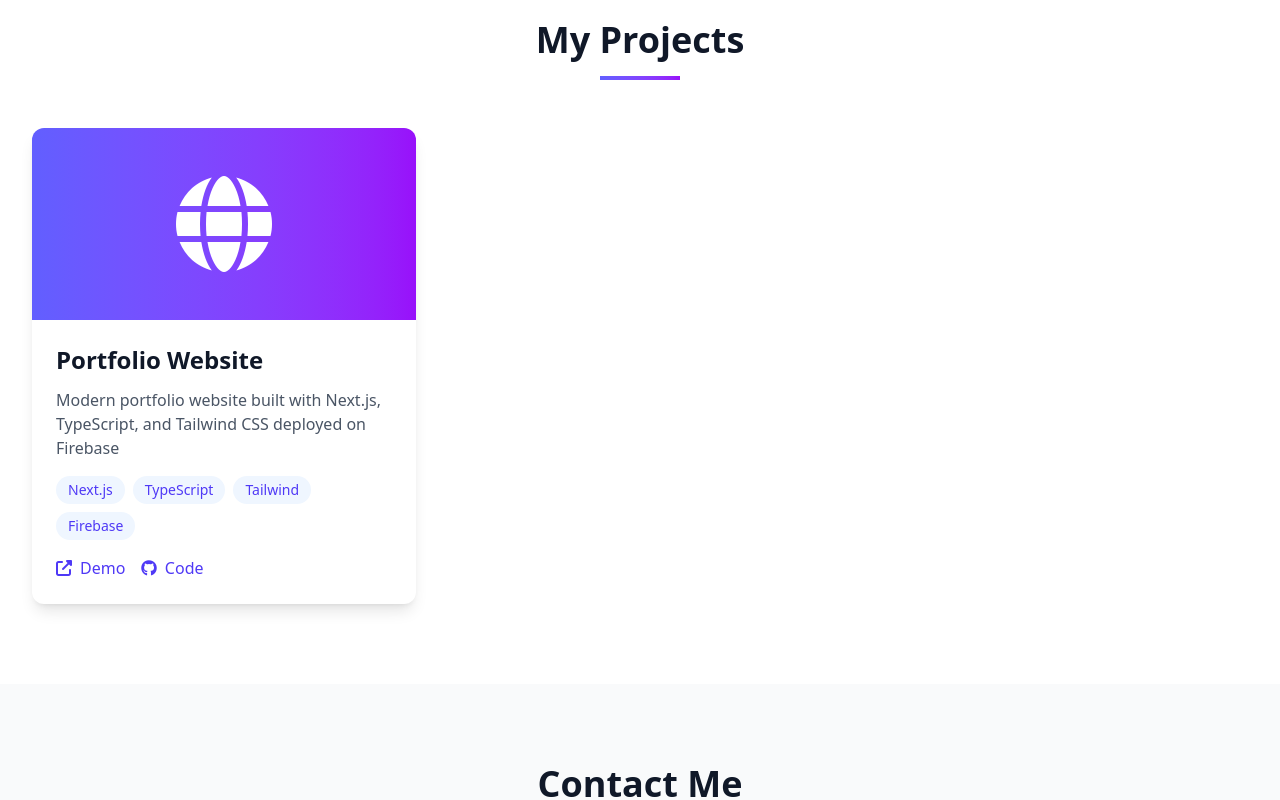
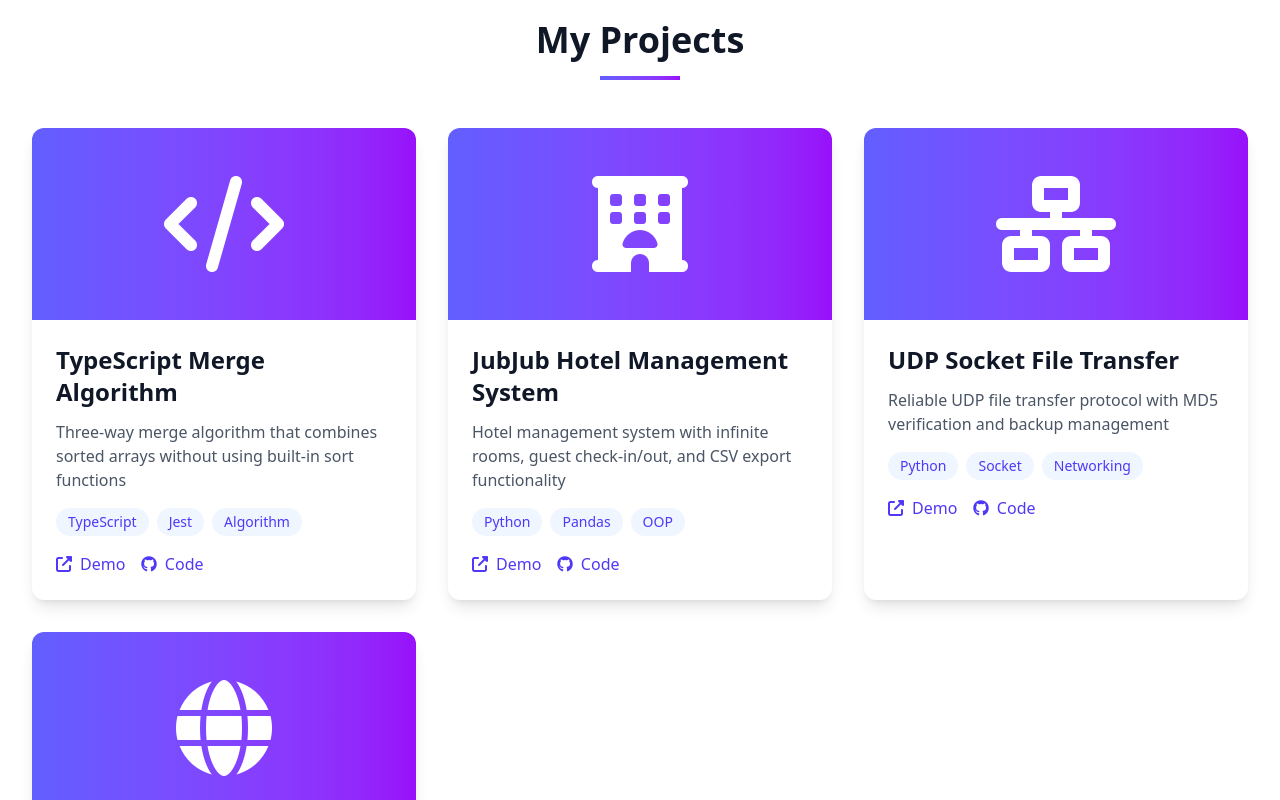
Before and after one commit to PPraapatZZ/deploy_testing, a Next.js app: page / in a window 1280 px wide. Shown: the part 2080-2880 px from the top of the page. Built offline with nearby package versions, Linux system fonts and the light colour scheme.

Commit message:
Update projects section with real GitHub projects

```diff
--- a/app/page.tsx
+++ b/app/page.tsx
@@ -54,6 +54,24 @@ export default function Home() {
   ]
 
   const projects: Project[] = [
+    {
+      icon: 'fas fa-code',
+      title: 'TypeScript Merge Algorithm',
+      desc: 'Three-way merge algorithm that combines sorted arrays without using built-in sort functions',
+      tags: ['TypeScript', 'Jest', 'Algorithm']
+    },
+    {
+      icon: 'fas fa-hotel',
+      title: 'JubJub Hotel Management System',
+      desc: 'Hotel management system with infinite rooms, guest check-in/out, and CSV export functionality',
+      tags: ['Python', 'Pandas', 'OOP']
+    },
+    {
+      icon: 'fas fa-network-wired',
+      title: 'UDP Socket File Transfer',
+      desc: 'Reliable UDP file transfer protocol with MD5 verification and backup management',
+      tags: ['Python', 'Socket', 'Networking']
+    },
     {
       icon: 'fas fa-globe',
       title: 'Portfolio Website',
```
Also changed, not shown: 16 other files (tests, documents, lock files or other folders).
